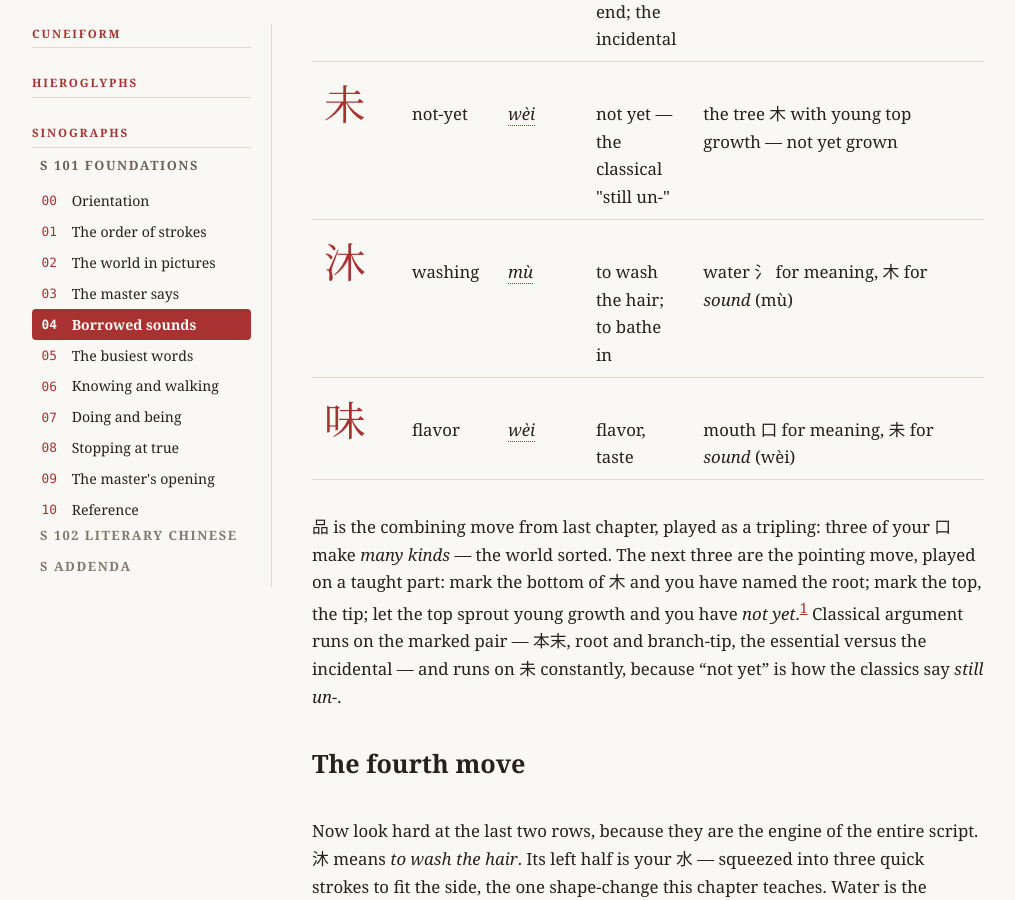
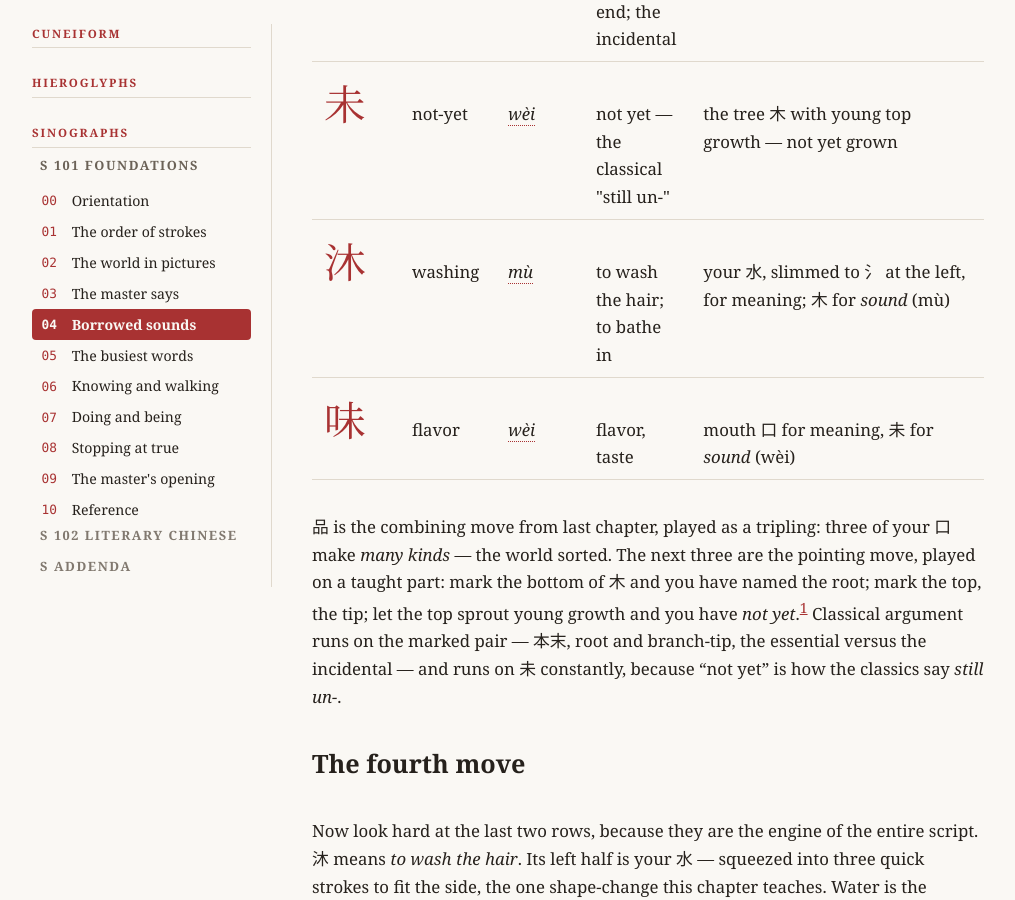
Before and after one commit to arvicco/nabu-edubba, a Jekyll site: the page built from site/sinographs/101/04-roots-tips-borrowed-sounds.md, in a window 1280 px wide and 900 px high, scrolled down 750 px. Shown: the whole window, without its empty margins (132-1147 px from the left). Built offline with Jekyll 4.4.1, drawn with Linux system fonts in a browser that asks for light colours.

Commit message:
fix: the slimming explained where it appears — 沐's hook names 水
"water 氵" presupposed the prose below it; the hook now carries
the whole story in place: your 水, slimmed to 氵 at the left, for
meaning. A hook explains itself or it is not a hook.

Co-Authored-By: Claude Fable 5 <noreply@anthropic.com>

```diff
--- a/site/sinographs/101/04-roots-tips-borrowed-sounds.md
+++ b/site/sinographs/101/04-roots-tips-borrowed-sounds.md
@@ -50,7 +50,8 @@ changes everything:
     <tr>
       <td class="script sign-cell">沐</td><td>washing</td><td><a class="say" href="{{ '/assets/audio/pinyin/mu.mp3' | relative_url }}" title="hear it"><span class="translit pinyin">mù</span></a></td>
       <td>to wash the hair; to bathe in</td>
-      <td>water 氵 for meaning, 木 for <em>sound</em> (mù)</td>
+      <td>your 水, slimmed to 氵 at the left, for meaning; 木
+      for <em>sound</em> (mù)</td>
     </tr>
     <tr>
       <td class="script sign-cell">味</td><td>flavor</td><td><a class="say" href="{{ '/assets/audio/pinyin/wei.mp3' | relative_url }}" title="hear it"><span class="translit pinyin">wèi</span></a></td>
```
